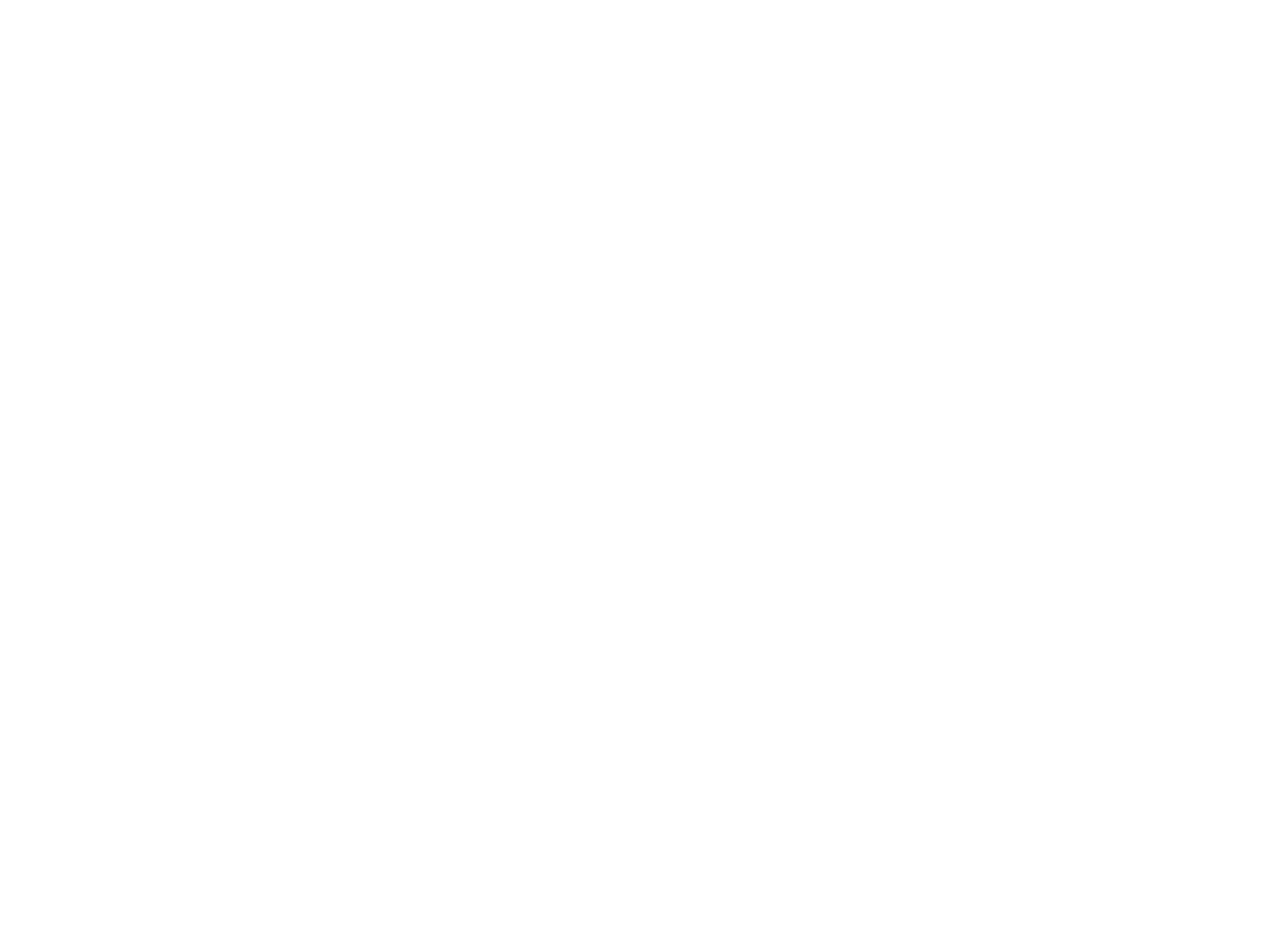
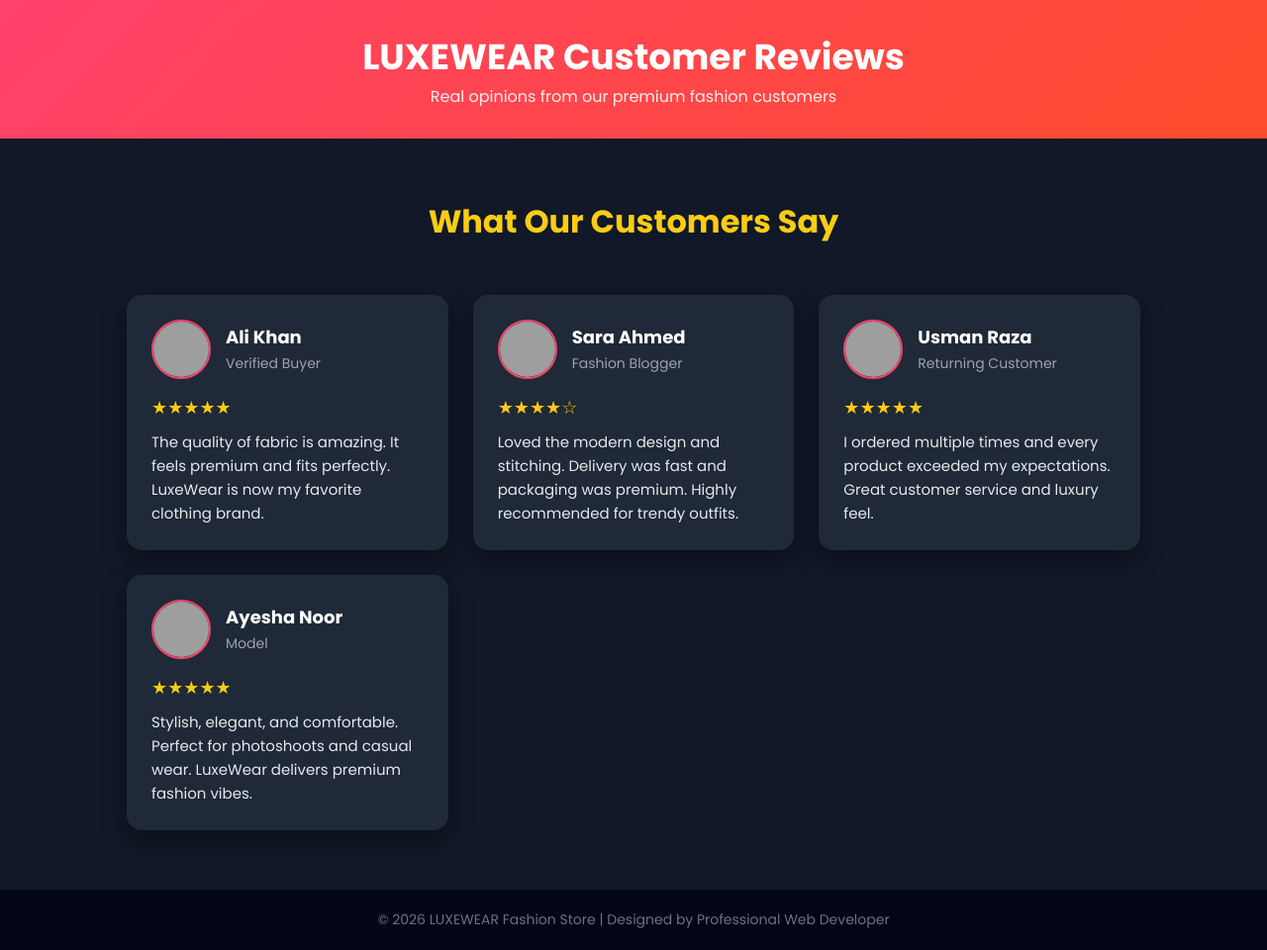
Before and after one commit to MMoiz12/class_test, a plain HTML site: page index.html in a window 1280 px wide. Shown: the whole page at 99% size. Before the commit the page ends 800 px from the top, so only its background shows below. Drawn offline with Linux system fonts and the light colour scheme; grey boxes are pictures that could not be loaded.

Commit message:
shayan's code

```diff
--- a/index.html
+++ b/index.html
@@ -1,11 +1,204 @@
 <!DOCTYPE html>
 <html lang="en">
 <head>
-    <meta charset="UTF-8">
-    <meta name="viewport" content="width=device-width, initial-scale=1.0">
-    <title>Document</title>
+<meta charset="UTF-8">
+<meta name="viewport" content="width=device-width, initial-scale=1.0">
+<title>Customer Reviews | LUXEWEAR</title>
+
+<link href="https://fonts.googleapis.com/css2?family=Poppins:wght@300;400;600;700&display=swap" rel="stylesheet">
+
+<style>
+*{
+    margin:0;
+    padding:0;
+    box-sizing:border-box;
+    font-family:'Poppins', sans-serif;
+}
+
+body{
+    background:#0f172a;
+    color:#fff;
+}
+
+/* Header */
+header{
+    background:linear-gradient(135deg,#ff416c,#ff4b2b);
+    padding:30px 10%;
+    text-align:center;
+}
+header h1{
+    font-size:36px;
+    font-weight:700;
+}
+header p{
+    font-size:16px;
+    opacity:0.9;
+}
+
+/* Reviews Section */
+.reviews{
+    padding:60px 10%;
+    background:#111827;
+}
+
+.reviews h2{
+    text-align:center;
+    font-size:32px;
+    margin-bottom:50px;
+    color:#facc15;
+}
+
+/* Review Cards */
+.review-grid{
+    display:grid;
+    grid-template-columns:repeat(auto-fit,minmax(280px,1fr));
+    gap:25px;
+}
+
+.review-card{
+    background:#1f2937;
+    padding:25px;
+    border-radius:15px;
+    box-shadow:0 10px 25px rgba(0,0,0,0.4);
+    transition:0.3s;
+}
+
+.review-card:hover{
+    transform:translateY(-10px);
+    box-shadow:0 20px 40px rgba(255,65,108,0.4);
+}
+
+/* User Info */
+.user{
+    display:flex;
+    align-items:center;
+    margin-bottom:15px;
+}
+
+.user img{
+    width:60px;
+    height:60px;
+    border-radius:50%;
+    border:2px solid #ff416c;
+    margin-right:15px;
+}
+
+.user h3{
+    font-size:18px;
+}
+
+.user span{
+    font-size:14px;
+    color:#9ca3af;
+}
+
+/* Stars */
+.stars{
+    color:#facc15;
+    font-size:18px;
+    margin-bottom:10px;
+}
+
+/* Review Text */
+.review-text{
+    font-size:15px;
+    line-height:1.6;
+    color:#e5e7eb;
+}
+
+/* Footer */
+footer{
+    text-align:center;
+    padding:20px;
+    background:#020617;
+    font-size:14px;
+    color:#6b7280;
+}
+</style>
 </head>
+
 <body>
+
+<header>
+    <h1>LUXEWEAR Customer Reviews</h1>
+    <p>Real opinions from our premium fashion customers</p>
+</header>
+
+<section class="reviews">
+    <h2>What Our Customers Say</h2>
+
+    <div class="review-grid">
+
+        <!-- Review 1 -->
+        <div class="review-card">
+            <div class="user">
+                <img src="https://i.pravatar.cc/150?img=12">
+                <div>
+                    <h3>Ali Khan</h3>
+                    <span>Verified Buyer</span>
+                </div>
+            </div>
+            <div class="stars">★★★★★</div>
+            <p class="review-text">
+                The quality of fabric is amazing. It feels premium and fits perfectly.
+                LuxeWear is now my favorite clothing brand.
+            </p>
+        </div>
+
+        <!-- Review 2 -->
+        <div class="review-card">
+            <div class="user">
+                <img src="https://i.pravatar.cc/150?img=32">
+                <div>
+                    <h3>Sara Ahmed</h3>
+                    <span>Fashion Blogger</span>
+                </div>
+            </div>
+            <div class="stars">★★★★☆</div>
+            <p class="review-text">
+                Loved the modern design and stitching. Delivery was fast and packaging was premium.
+                Highly recommended for trendy outfits.
+            </p>
+        </div>
+
+        <!-- Review 3 -->
+        <div class="review-card">
+            <div class="user">
+                <img src="https://i.pravatar.cc/150?img=5">
+                <div>
+                    <h3>Usman Raza</h3>
+                    <span>Returning Customer</span>
+                </div>
+            </div>
+            <div class="stars">★★★★★</div>
+            <p class="review-text">
+                I ordered multiple times and every product exceeded my expectations.
+                Great customer service and luxury feel.
+            </p>
+        </div>
+
+        <!-- Review 4 -->
+        <div class="review-card">
+            <div class="user">
+                <img src="https://i.pravatar.cc/150?img=44">
+                <div>
+                    <h3>Ayesha Noor</h3>
+                    <span>Model</span>
+                </div>
+            </div>
+            <div class="stars">★★★★★</div>
+            <p class="review-text">
+                Stylish, elegant, and comfortable. Perfect for photoshoots and casual wear.
+                LuxeWear delivers premium fashion vibes.
+            </p>
+        </div>
+
+    </div>
+</section>
+
+<footer>
+    © 2026 LUXEWEAR Fashion Store | Designed by Professional Web Developer
+</footer>
 
 </body>
 </html>
```
